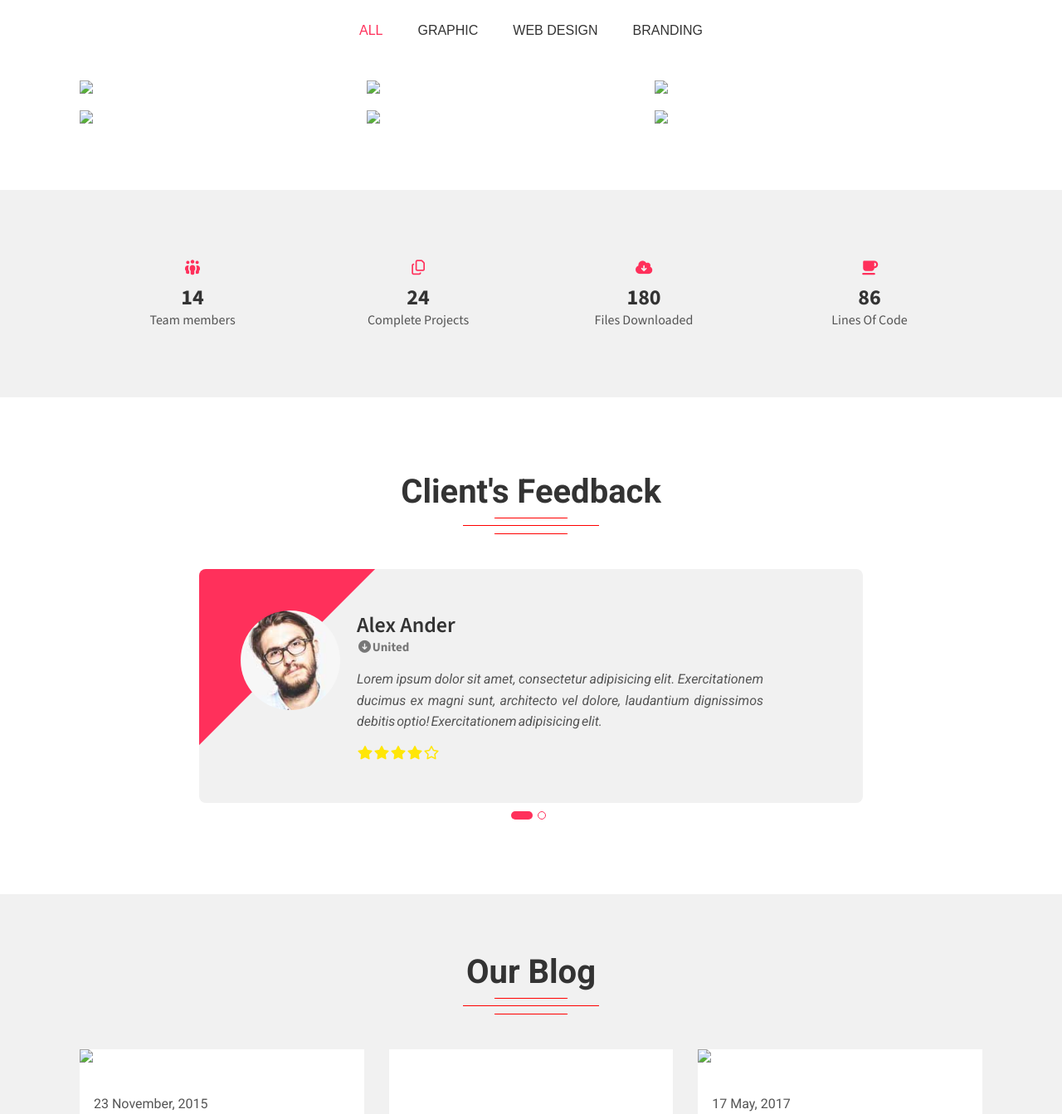
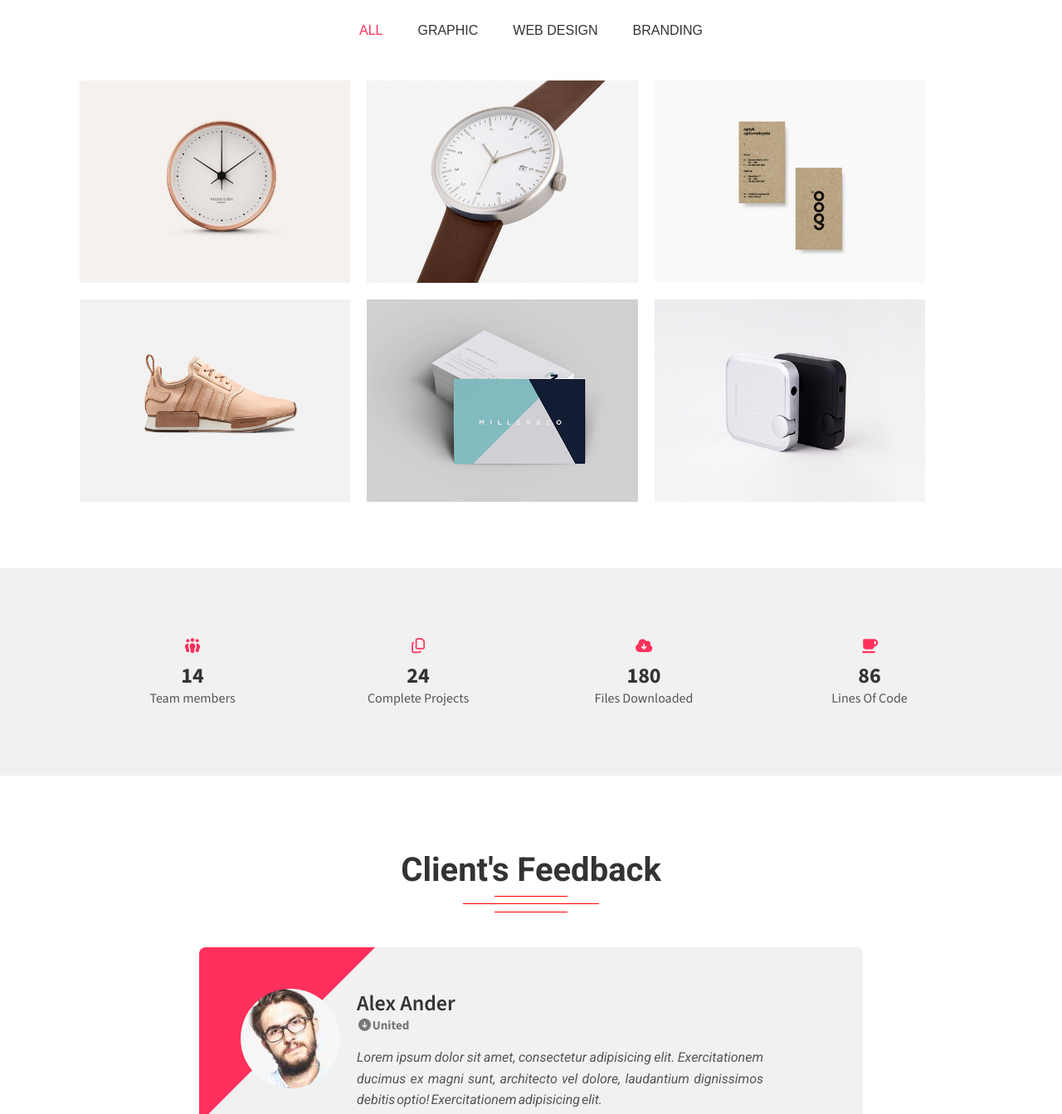
Before and after one commit to ashraf-codes/Fokir, a plain HTML site: page index.html in a window 1280 px wide. Shown: the part 2060-3403 px from the top of the page at 83% size. Drawn offline with nearby package versions, Linux system fonts and the light colour scheme; the site is published under a folder, as on GitHub Pages, so addresses that start at the root find nothing; grey boxes are pictures that could not be loaded.

Commit message:
second commit

```diff
--- a/index.html
+++ b/index.html
@@ -53,7 +53,7 @@
         <div class="i-hello-img">
           <div class="img-border">
             <div class="about-img">
-              <img src="/images/about.jpg" alt="" />
+              <img src="./images/about.jpg" alt="" />
               <div class="overlay">
                 <div class="icons">
                   <a href="#"><i class="fa-brands fa-facebook-f"></i></a>
@@ -152,12 +152,12 @@
           <button class="op-btn">Branding</button>
         </div>
         <div class="our-portfolio-cards">
-          <div class="op-card"><img src="/images/portfolio/1.jpg" /></div>
-          <div class="op-card"><img src="/images/portfolio/2.jpg" /></div>
-          <div class="op-card"><img src="/images/portfolio/3.jpg" /></div>
-          <div class="op-card"><img src="/images/portfolio/4.jpg" /></div>
-          <div class="op-card"><img src="/images/portfolio/5.jpg" /></div>
-          <div class="op-card"><img src="/images/portfolio/6.jpg" /></div>
+          <div class="op-card"><img src="./images/portfolio/1.jpg" /></div>
+          <div class="op-card"><img src="./images/portfolio/2.jpg" /></div>
+          <div class="op-card"><img src="./images/portfolio/3.jpg" /></div>
+          <div class="op-card"><img src="./images/portfolio/4.jpg" /></div>
+          <div class="op-card"><img src="./images/portfolio/5.jpg" /></div>
+          <div class="op-card"><img src="./images/portfolio/6.jpg" /></div>
         </div>
       </div>
     </div>
@@ -224,7 +224,7 @@
         </div>
         <div class="our-blog-cards">
           <div class="card-info">
-            <img src="/images/blog/12.jpg" />
+            <img src="./images/blog/12.jpg" />
             <div class="card-info-text">
               <p>23 November, 2015</p>
               <h3>web design Blog Post</h3>
@@ -259,7 +259,7 @@
             </div>
           </div>
           <div class="card-info">
-            <img src="/images/blog/32.jpg" />
+            <img src="./images/blog/32.jpg" />
             <div class="card-info-text">
               <p>17 May, 2017</p>
               <h3>Full Width Blog Post</h3>
```
